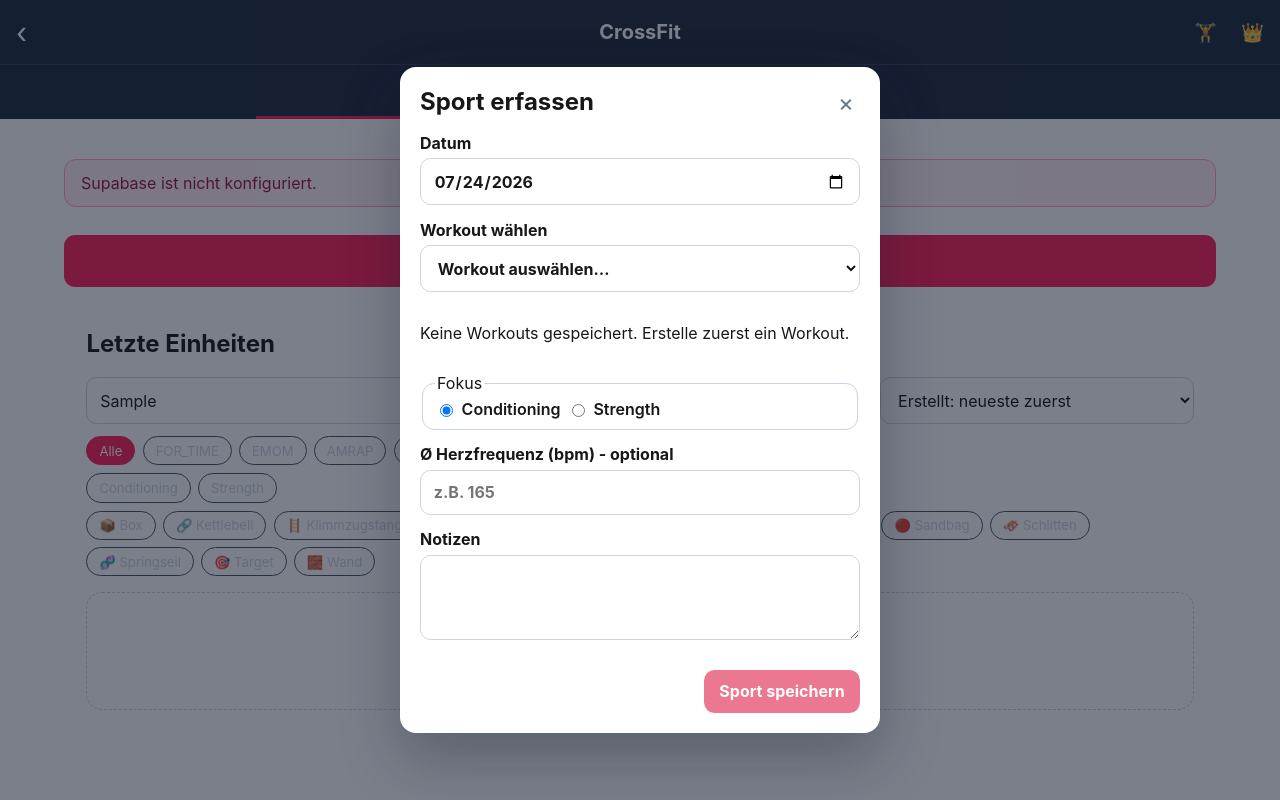
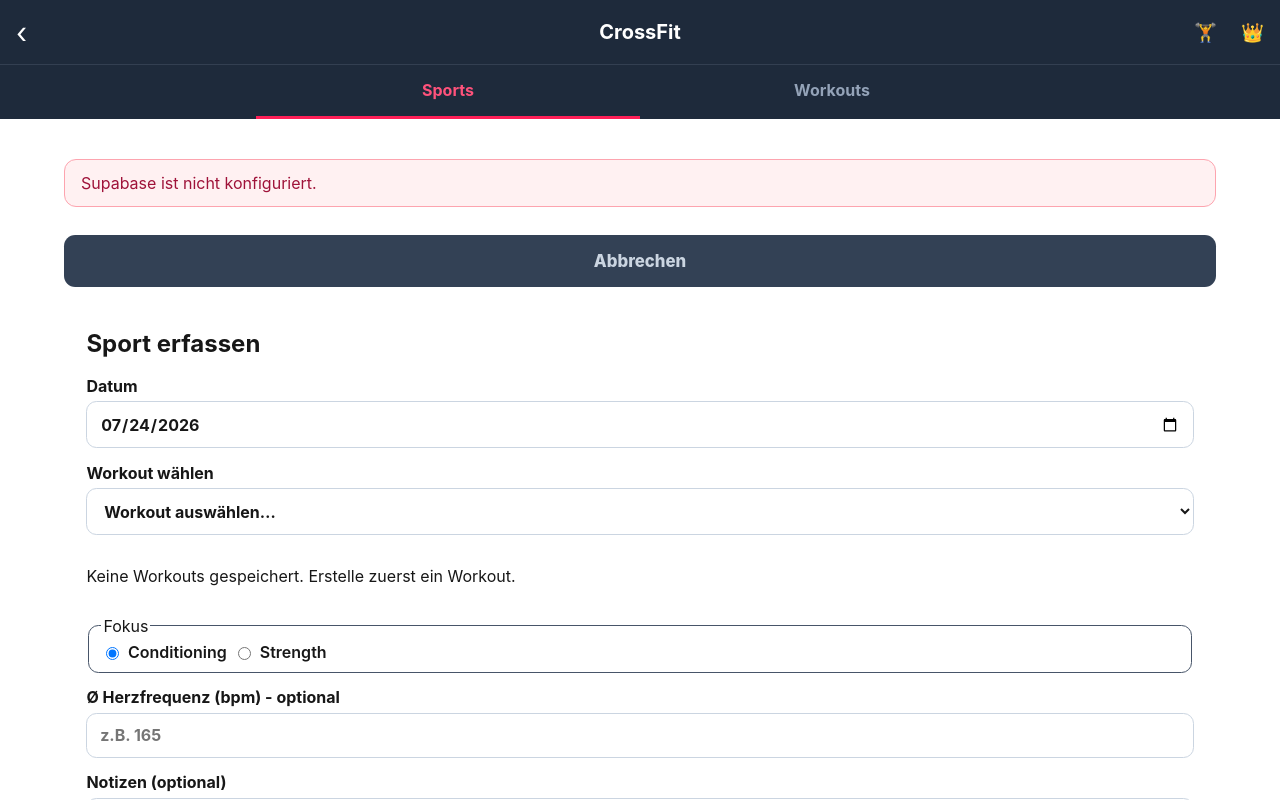
Before and after one commit to ReneKofler/angularApp, an Angular app in the folder brain-app/: page /crossfit in a window 1280 px wide. Both pictures are taken after typing "Sample" into the empty fields and a click on the button "+ Sport". Shown: the top 800 px of the page. Built offline with nearby package versions, Linux system fonts and the light colour scheme.

Commit message:
DEMO-52 show sport capture inline

```diff
--- a/brain-app/src/app/crossfit/crossfit.html
+++ b/brain-app/src/app/crossfit/crossfit.html
@@ -20,7 +20,157 @@
     }
 
     @if (tab() === 'sports') {
-      <button type="button" class="add-sport" (click)="newSport()">+ Sport</button>
+      @if (!inlineCaptureOpen()) {
+        <button type="button" class="add-sport" (click)="newSport()">+ Sport</button>
+      } @else {
+        <button type="button" class="add-sport cancel" (click)="inlineCaptureOpen.set(false)">
+          Abbrechen
+        </button>
+        <form class="capture-form" (ngSubmit)="saveLog()">
+          <h2>Sport erfassen</h2>
+          <label>
+            Datum
+            <input
+              type="date"
+              required
+              [ngModel]="logDate()"
+              (ngModelChange)="logDate.set($event)"
+              name="inlineLogDate"
+            />
+          </label>
+          <label>
+            Workout wählen
+            <select
+              [ngModel]="selectedLibrary()?.id ?? ''"
+              (ngModelChange)="selectLibrary($event)"
+              name="inlineSelectedWorkout"
+            >
+              <option value="">Workout auswählen…</option>
+              @for (item of library(); track item.id) {
+                <option [value]="item.id">{{ item.name }}</option>
+              }
+            </select>
+          </label>
+          @if (!library().length) {
+            <p class="empty-hint">Keine Workouts gespeichert. Erstelle zuerst ein Workout.</p>
+          }
+          <fieldset>
+            <legend>Fokus</legend>
+            <div class="checks">
+              <label
+                ><input
+                  type="radio"
+                  name="inlineLogFocus"
+                  value="conditioning"
+                  [ngModel]="logFocus()"
+                  (ngModelChange)="logFocus.set($event)"
+                />Conditioning</label
+              >
+              <label
+                ><input
+                  type="radio"
+                  name="inlineLogFocus"
+                  value="strength"
+                  [ngModel]="logFocus()"
+                  (ngModelChange)="logFocus.set($event)"
+                />Strength</label
+              >
+            </div>
+          </fieldset>
+          @if (selectedLibrary(); as workout) {
+            @if (workout.crossfit_type === 'for_time') {
+              <label>
+                Zeit (mm:ss)
+                <input
+                  placeholder="12:34"
+                  [disabled]="logDnf()"
+                  [ngModel]="logDuration()"
+                  (ngModelChange)="logDuration.set($event)"
+                  name="inlineDuration"
+                />
+              </label>
+              <label class="inline-check"
+                ><input
+                  type="checkbox"
+                  [ngModel]="logDnf()"
+                  (ngModelChange)="logDnf.set($event)"
+                  name="inlineDnf"
+                />DNF</label
+              >
+              @if (logDnf()) {
+                <label>
+                  Fehlende Reps
+                  <input
+                    type="number"
+                    min="0"
+                    [ngModel]="logMissingReps()"
+                    (ngModelChange)="logMissingReps.set($event)"
+                    name="inlineMissingReps"
+                  />
+                </label>
+              }
+            }
+            @if (workout.crossfit_type === 'amrap' || workout.crossfit_type === 'custom') {
+              <label>
+                Geschaffte Runden
+                <input
+                  type="number"
+                  min="0"
+                  [ngModel]="logRounds()"
+                  (ngModelChange)="logRounds.set($event)"
+                  name="inlineResultRounds"
+                />
+              </label>
+            }
+            @if (workout.crossfit_type !== 'for_time') {
+              <label>
+                Geschaffte Reps
+                <input
+                  type="number"
+                  min="0"
+                  [ngModel]="logReps()"
+                  (ngModelChange)="logReps.set($event)"
+                  name="inlineResultReps"
+                />
+              </label>
+            }
+            @if (workout.is_partner) {
+              <label class="inline-check"
+                ><input
+                  type="checkbox"
+                  [ngModel]="logDoneAlone()"
+                  (ngModelChange)="logDoneAlone.set($event)"
+                  name="inlineDoneAlone"
+                />Alleine absolviert</label
+              >
+            }
+          }
+          <label>
+            Ø Herzfrequenz (bpm) - optional
+            <input
+              type="number"
+              min="1"
+              placeholder="z.B. 165"
+              [ngModel]="logHeartRate()"
+              (ngModelChange)="logHeartRate.set($event)"
+              name="inlineLogHeartRate"
+            />
+          </label>
+          <label>
+            Notizen (optional)
+            <textarea
+              rows="3"
+              placeholder="Wie hast du dich gefühlt?"
+              [ngModel]="logNotes()"
+              (ngModelChange)="logNotes.set($event)"
+              name="inlineLogNotes"
+            ></textarea>
+          </label>
+          <button type="submit" class="primary" [disabled]="saving() || !selectedLibrary()">
+            Sport speichern
+          </button>
+        </form>
+      }
       <section class="recent-panel">
         <h2>Letzte Einheiten</h2>
         <div class="search-sort">
--- a/brain-app/src/app/crossfit/crossfit.scss
+++ b/brain-app/src/app/crossfit/crossfit.scss
@@ -88,6 +88,44 @@
   font-size: 1.05rem;
   font-weight: 800;
   cursor: pointer;
+}
+
+.add-sport.cancel {
+  color: #cbd5e1;
+  background: #334155;
+}
+
+.capture-form {
+  display: grid;
+  gap: 0.9rem;
+  margin-bottom: 1.2rem;
+  padding: 1.4rem;
+  border-radius: 0.8rem;
+  background: var(--surface, white);
+
+  h2 {
+    margin: 0 0 0.2rem;
+  }
+
+  > label {
+    display: grid;
+    gap: 0.35rem;
+    font-weight: 700;
+  }
+
+  > label.inline-check,
+  .checks label {
+    display: flex;
+  }
+
+  fieldset {
+    border: 1px solid #475569;
+    border-radius: 0.65rem;
+  }
+
+  > button.primary {
+    width: 100%;
+  }
 }
 
 .recent-panel {
--- a/brain-app/src/app/crossfit/crossfit.ts
+++ b/brain-app/src/app/crossfit/crossfit.ts
@@ -57,6 +57,7 @@
   readonly equipmentFilter = signal('');
   readonly libraryEditorOpen = signal(false);
   readonly logEditorOpen = signal(false);
+  readonly inlineCaptureOpen = signal(false);
   readonly editingLibraryId = signal<string | null>(null);
   readonly selectedLibrary = signal<LibraryWorkout | null>(null);
   readonly editingLogId = signal<string | null>(null);
@@ -294,6 +295,7 @@
   }
 
   startLog(workout: LibraryWorkout) {
+    this.inlineCaptureOpen.set(false);
     this.editingLogId.set(null);
     this.selectedLibrary.set(workout);
     this.logDate.set(this.today());
@@ -322,7 +324,8 @@
     this.logFocus.set('conditioning');
     this.logDoneAlone.set(false);
     this.logNotes.set('');
-    this.logEditorOpen.set(true);
+    this.logEditorOpen.set(false);
+    this.inlineCaptureOpen.set(true);
   }
 
   selectLibrary(id: string) {
@@ -330,6 +333,7 @@
   }
 
   editLog(log: CrossfitLog) {
+    this.inlineCaptureOpen.set(false);
     this.editingLogId.set(log.id);
     this.selectedLibrary.set(
       this.library().find((workout) => workout.name === log.workout_name) ??
@@ -396,6 +400,7 @@
         await this.service.saveLog(draft);
       }
       this.logEditorOpen.set(false);
+      this.inlineCaptureOpen.set(false);
       this.tab.set('sports');
       await this.reload();
     } catch (error) {
```
Also changed, not shown: 1 other file (tests, documents, lock files or other folders).
